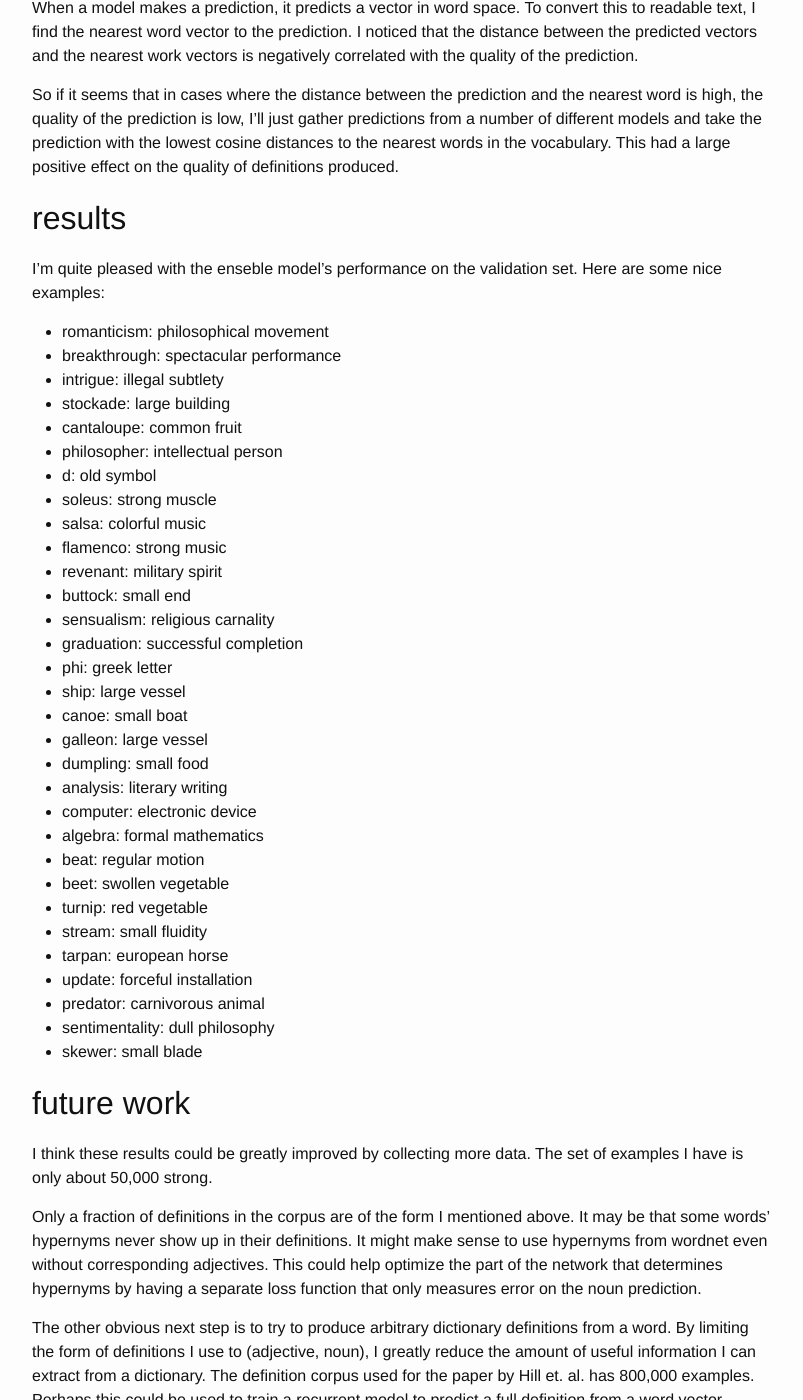
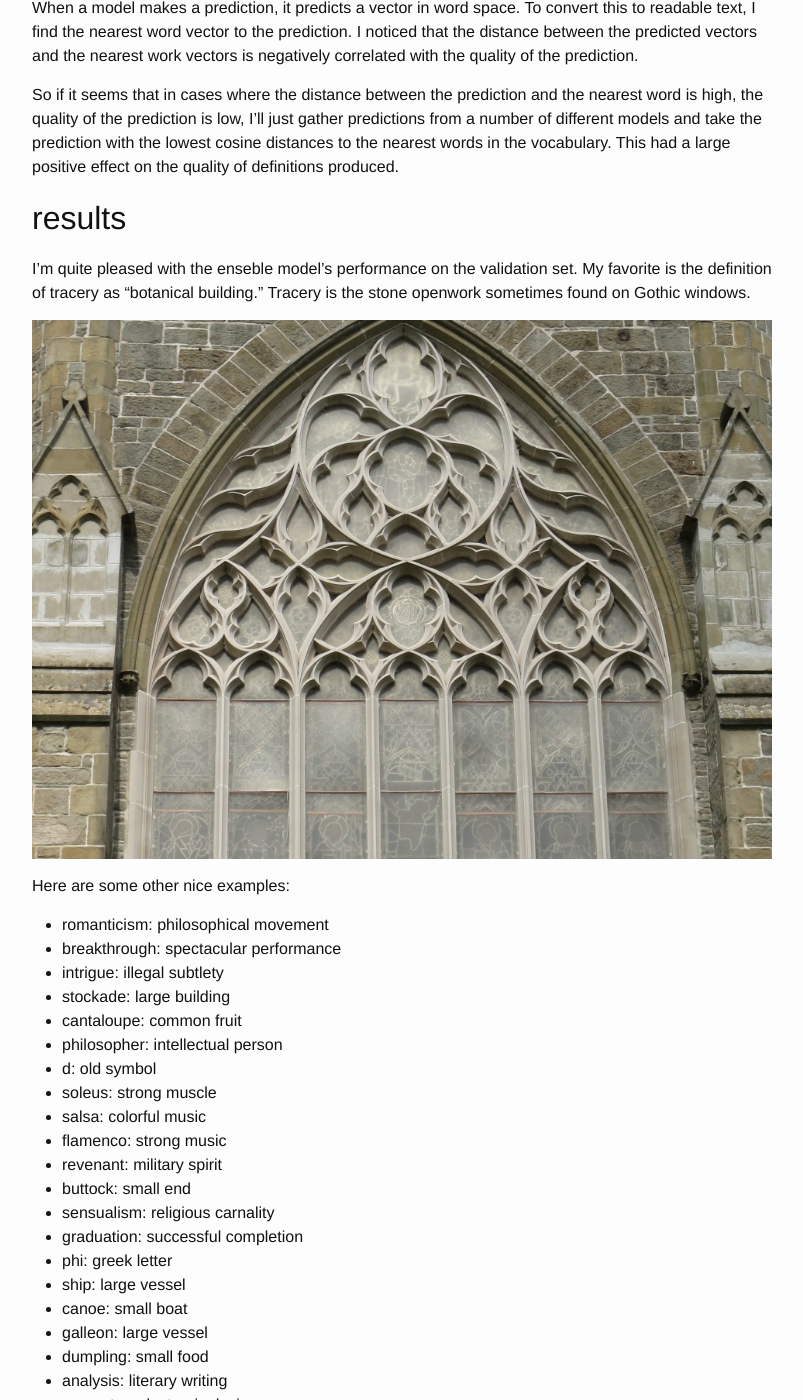
Before and after one commit to IJDykeman/ijdykeman.github.io, a Jekyll site: the page built from _posts/2016-10-29-simple_definitions.markdown, in a window 1280 px wide and 1400 px high, scrolled down 2402 px. Shown: the whole window, without its empty margins (238-1041 px from the left). Built offline with Jekyll 4.4.1, drawn with Linux system fonts in a browser that asks for light colours; formulas are drawn with MathJax 3.

Commit message:
autocommit of a content change

```diff
--- a/_posts/2016-10-29-simple_definitions.markdown
+++ b/_posts/2016-10-29-simple_definitions.markdown
@@ -55,7 +55,13 @@ So if it seems that in cases where the distance between the prediction and the n
 
 ## results
 
-I’m quite pleased with the enseble model’s performance on the validation set.  Here are some nice examples:
+I’m quite pleased with the enseble model’s performance on the validation set.  My favorite is the definition of tracery as "botanical building."  Tracery is the stone openwork sometimes found on Gothic windows.
+
+
+![Tracery]({{ site.url }}/assets/tracery.jpg)
+
+
+Here are some other nice examples:
 
 * romanticism: philosophical movement
 * breakthrough: spectacular performance
```
Also changed, not shown: 1 other file.
